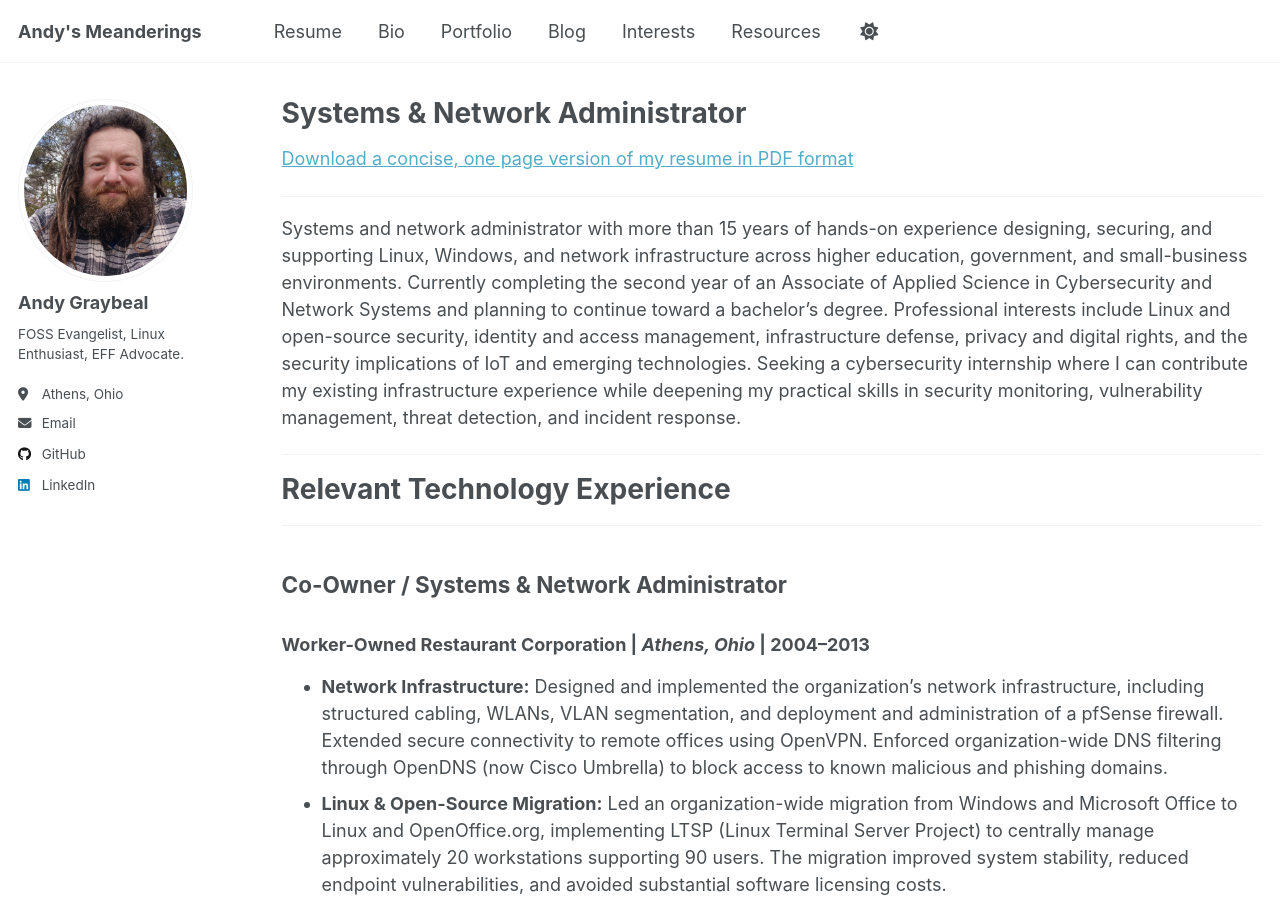
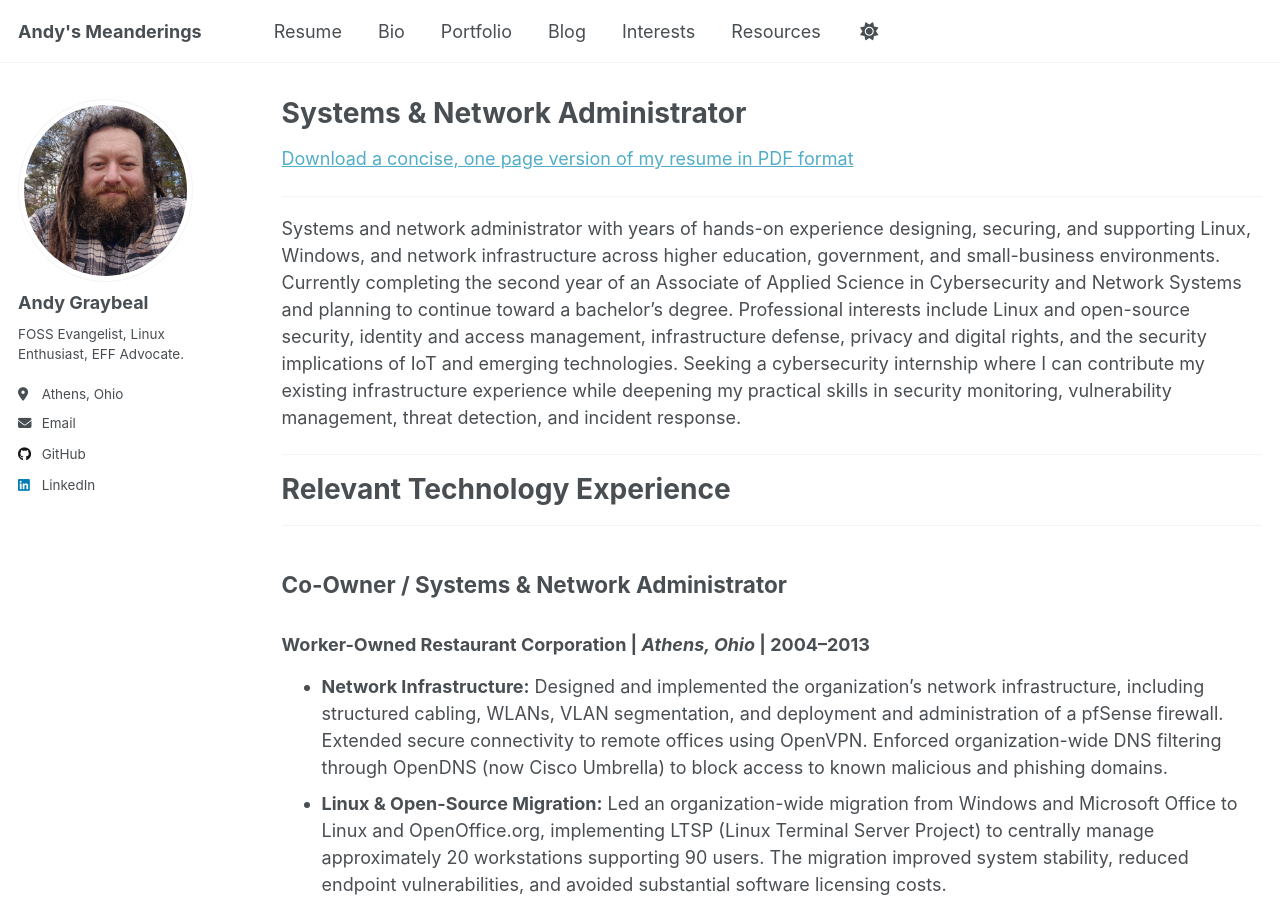
Before and after one commit to andy-graybeal/andy-graybeal.github.io, a Jekyll site: the page built from _pages/resume.md, in a window 1280 px wide and 900 px high. Built offline with Jekyll 4.4.1, drawn with Linux system fonts in a browser that asks for light colours; a script that is not in the unit is left out.

Commit message:
Refine resume introduction for clarity
Removed the phrase 'more than 15' to streamline the introduction.

```diff
--- a/_pages/resume.md
+++ b/_pages/resume.md
@@ -11,7 +11,7 @@ redirect_from:
 
 ---
 
-Systems and network administrator with more than 15 years of hands-on experience designing, securing, and supporting Linux, Windows, and network infrastructure across higher education, government, and small-business environments. Currently completing the second year of an Associate of Applied Science in Cybersecurity and Network Systems and planning to continue toward a bachelor’s degree. Professional interests include Linux and open-source security, identity and access management, infrastructure defense, privacy and digital rights, and the security implications of IoT and emerging technologies. Seeking a cybersecurity internship where I can contribute my existing infrastructure experience while deepening my practical skills in security monitoring, vulnerability management, threat detection, and incident response.
+Systems and network administrator with years of hands-on experience designing, securing, and supporting Linux, Windows, and network infrastructure across higher education, government, and small-business environments. Currently completing the second year of an Associate of Applied Science in Cybersecurity and Network Systems and planning to continue toward a bachelor’s degree. Professional interests include Linux and open-source security, identity and access management, infrastructure defense, privacy and digital rights, and the security implications of IoT and emerging technologies. Seeking a cybersecurity internship where I can contribute my existing infrastructure experience while deepening my practical skills in security monitoring, vulnerability management, threat detection, and incident response.
 
 ---
 
```
